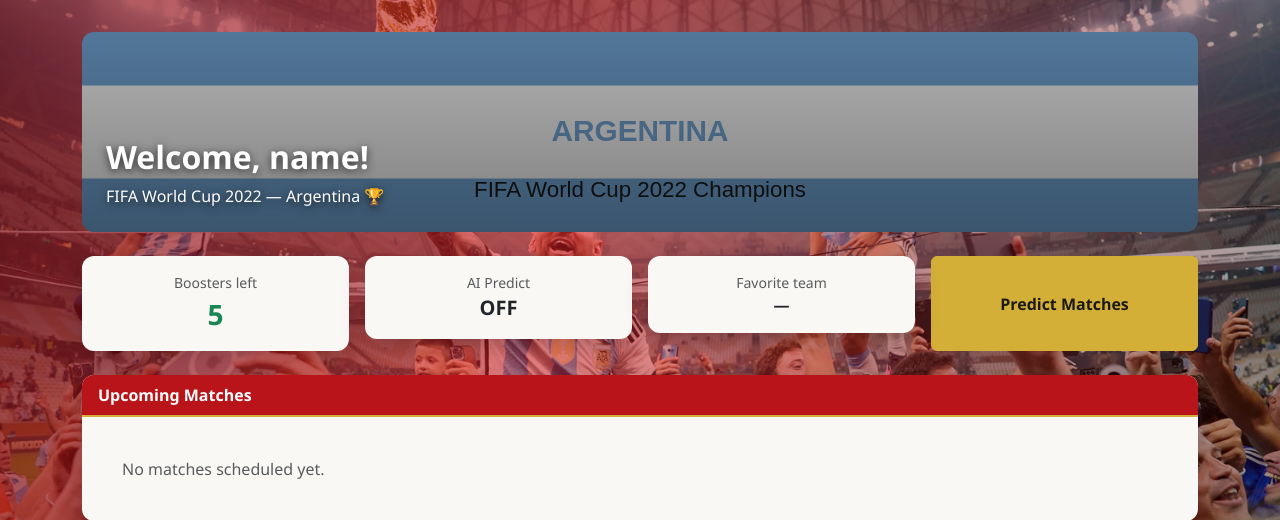
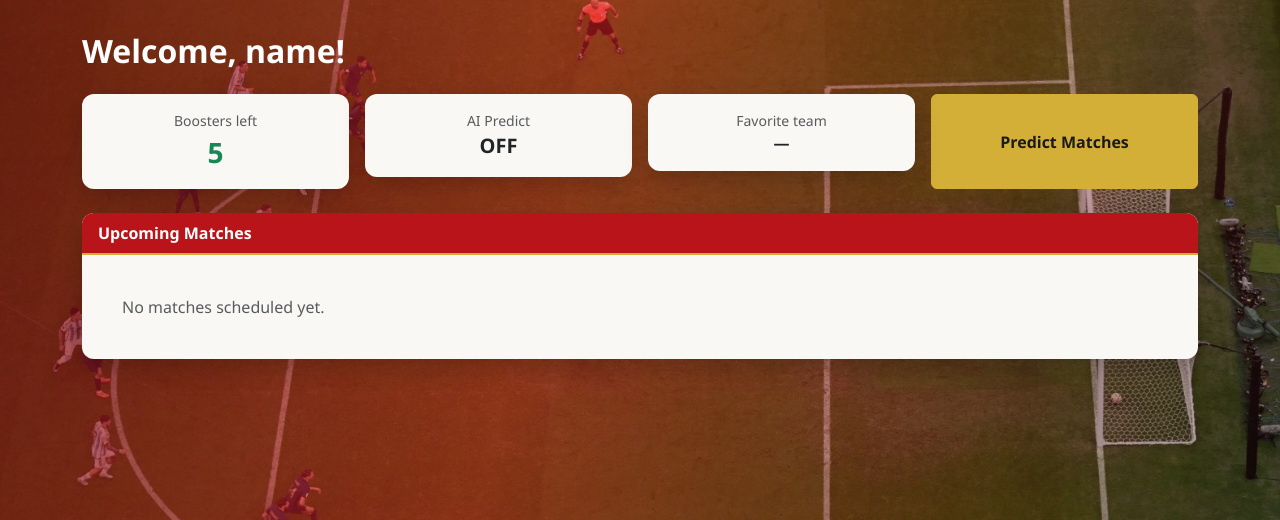
Before and after one commit to abhilash1985/PredictionGame, a Django app: page /dashboard/ in a window 1280 px wide. Shown: the part 59-579 px from the top of the page. Run offline with Django 5.2, Linux system fonts and the light colour scheme; the visitor is signed in with stand-in values (Sample User, id 1); data that the repository does not hold is empty; parts of the project's set-up code (start-up, migrations or seed data) failed here and were passed over.

Commit message:
Remove Argentina 2022 hero banner from the dashboard.
Drop the champions subtitle and dedicated hero styling now that the
dashboard uses the shared post-login background.

Co-authored-by: Cursor <cursoragent@cursor.com>

```diff
--- a/apps/tournaments/views.py
+++ b/apps/tournaments/views.py
@@ -22,8 +22,6 @@ def landing_view(request):
 @login_required
 def dashboard_view(request):
     upcoming_matches = get_upcoming_matches(limit=20)
-    winner_2022 = PastWorldCupWinner.objects.filter(year=2022).first()
     return render(request, 'tournaments/dashboard.html', {
         'upcoming_matches': upcoming_matches,
-        'winner_2022': winner_2022,
     })
--- a/templates/tournaments/dashboard.html
+++ b/templates/tournaments/dashboard.html
@@ -1,12 +1,9 @@
 {% extends 'base.html' %}
 
+{% block body_class %}page-app page-dashboard{% endblock %}
+
 {% block content %}
-<div class="hero-banner hero-argentina2022 mb-4">
-  <div>
-    <h2 class="fw-bold">Welcome, {{ user.display_name }}!</h2>
-    <p class="mb-0">{% if winner_2022 %}{{ winner_2022.country }} — {{ winner_2022.year }} Champions{% else %}FIFA World Cup 2022 — Argentina 🏆{% endif %}</p>
-  </div>
-</div>
+<h2 class="text-white fw-bold mb-4">Welcome, {{ user.display_name }}!</h2>
 
 <div class="row g-3 mb-4">
   <div class="col-md-3">
```
Also changed, not shown: static/images/argentina2022.svg (deleted).
